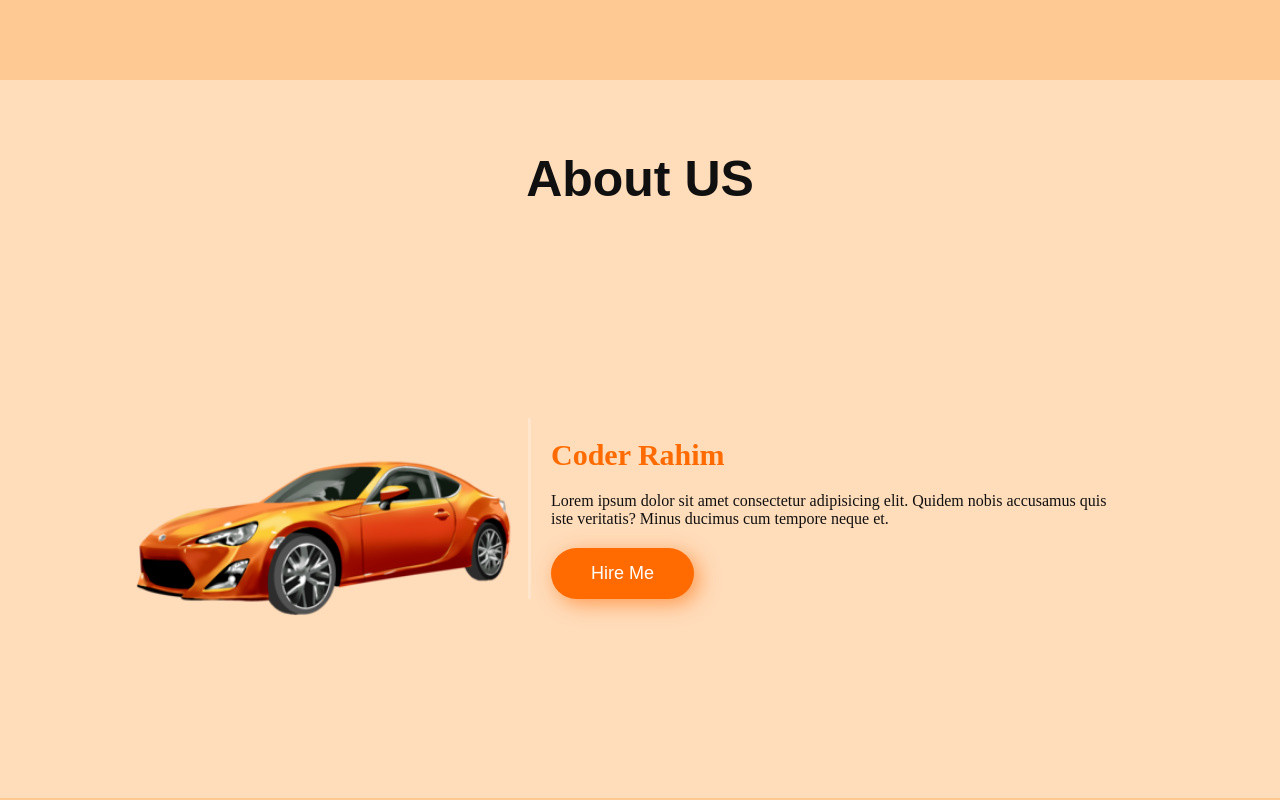
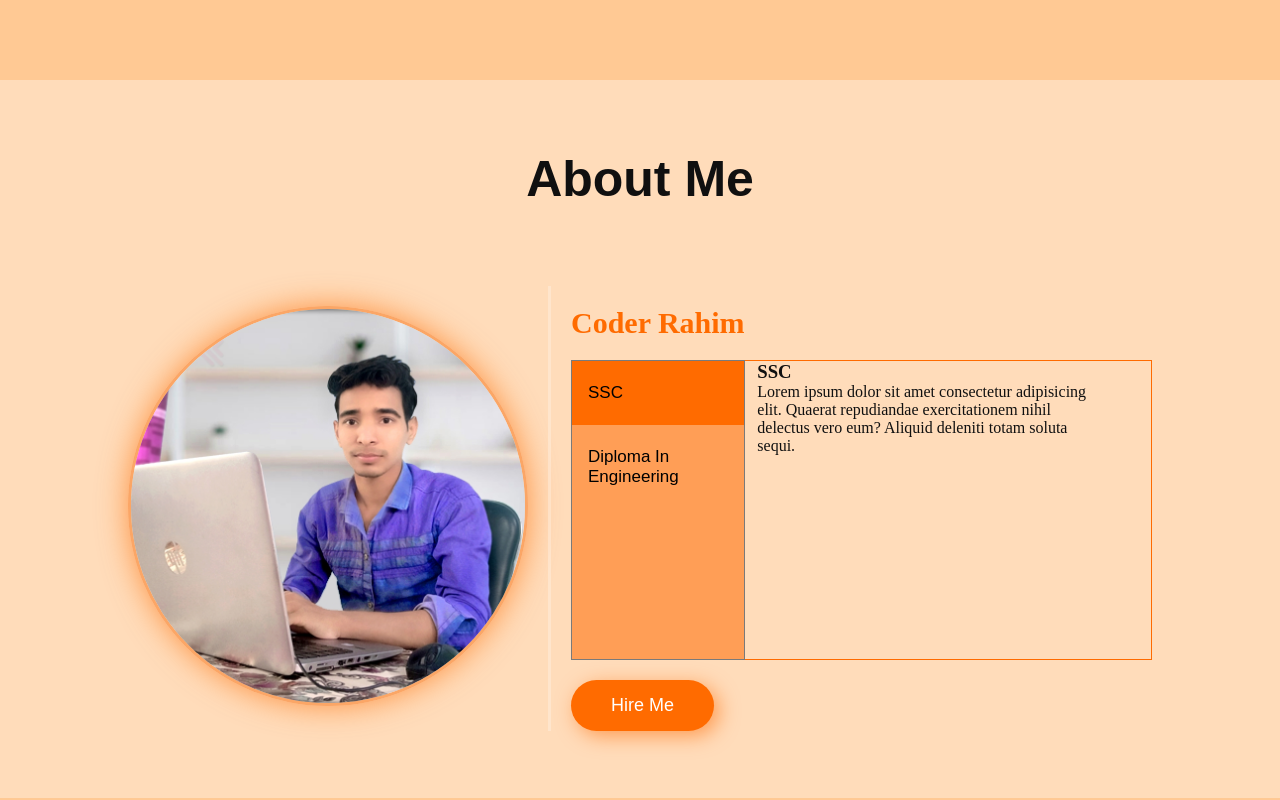
Before and after one commit to coderrahim/first-conseptual-session-project, a plain HTML site: page index.html in a window 1280 px wide. Shown: the part 660-1460 px from the top of the page. Drawn offline with Linux system fonts and the light colour scheme.

```diff
--- a/index.html
+++ b/index.html
@@ -12,7 +12,7 @@
         <div class="main-header container">
             <div class="left-side logo">
                 <a href="#">
-                    <img src="/logo/logo-light.png" alt="Logo">
+                    <img src="/logo/logo-dark.png" alt="Logo">
                 </a>
             </div>
             <div class="right-side">
@@ -42,7 +42,7 @@
             </div>
             <div class="right-side">
                 <a href="#">
-                    <img src="/images/banner-imgage.png" alt="Banner images">
+                    <img src="/images/CoderRahim.png" alt="Coderrahim">
                 </a>
             </div>
         </div>
@@ -51,14 +51,29 @@
 <!-- ABOUT SECTION START -->
 
     <section class="about-us-section bg-color ptb">
-        <h1 class="title">About US</h1>
+        <h1 class="title">About Me</h1>
         <div class="about-us-main container">
             <div class="left-side">
-                <img src="/images/car.png" alt="about">
+                <img class="radius-img" src="./images/CoderRahim.png" alt="about">
             </div>
             <div class="right-side">
                 <h2>Coder Rahim</h2>
-                <p>Lorem ipsum dolor sit amet consectetur adipisicing elit. Quidem nobis accusamus quis iste veritatis? Minus ducimus cum tempore neque et.</p>
+                <div class="tab">
+                  <button class="tablinks" onclick="openCity(event, 'London')" id="defaultOpen">SSC</button>
+                  <button class="tablinks" onclick="openCity(event, 'Paris')">Diploma In Engineering</button>
+
+                </div>
+
+                <div id="London" class="tabcontent">
+                  <h3>SSC</h3>
+                  <p>Lorem ipsum dolor sit amet consectetur adipisicing elit. Quaerat repudiandae exercitationem nihil delectus vero eum? Aliquid deleniti totam soluta sequi.</p>
+                </div>
+
+                <div id="Paris" class="tabcontent">
+                  <h3>Diploma In Computer Engineering</h3>
+                  <p>Lorem, ipsum dolor sit amet consectetur adipisicing elit. Dicta, nisi accusamus. Excepturi exercitationem temporibus aspernatur. Eaque mollitia optio eos, nesciunt sunt quisquam quo harum, voluptas saepe nihil minus sequi repellendus?</p>
+                </div>
+
                 <a href="#contact">
                     <button id="btn-contact" type="button">Hire Me</button>
                 </a>
@@ -129,5 +144,25 @@
             <p><a href="#">&copy; All Right Reserved by Coder Rahim</a></p>
         </div>
     </footer>
+
+    <!-- SCRIPT -->
+    <script>
+        function openCity(evt, cityName) {
+          var i, tabcontent, tablinks;
+          tabcontent = document.getElementsByClassName("tabcontent");
+          for (i = 0; i < tabcontent.length; i++) {
+            tabcontent[i].style.display = "none";
+          }
+          tablinks = document.getElementsByClassName("tablinks");
+          for (i = 0; i < tablinks.length; i++) {
+            tablinks[i].className = tablinks[i].className.replace(" active", "");
+          }
+          document.getElementById(cityName).style.display = "block";
+          evt.currentTarget.className += " active";
+        }
+
+        // Get the element with id="defaultOpen" and click on it
+        document.getElementById("defaultOpen").click();
+        </script>
 </body>
 </html>
--- a/style.css
+++ b/style.css
@@ -84,8 +84,11 @@
     font-size: 20px;
 }
 
-.banner-area .right-side img{
-    width: 400px;
+.banner-area .right-side img, .radius-img{
+    width: 350px;
+    border-radius: 100%;
+    box-shadow: 0px 0px 30px #fc6e08ab;
+    border: 3px solid #f8822e98
 }
 #btn-contact{
     margin-top: 20px;
@@ -123,6 +126,7 @@
 }
 .about-us-main img{
     width: 400px;
+    margin-right: 20px;
 }
 .about-us-main p{
     padding-right: 40px;
@@ -195,3 +199,51 @@
     color: white;
     text-decoration: none;
 }
+
+
+
+
+/* ABOUT US RIGHT SIDEBAR */
+
+.tab {
+    float: left;
+    border: 1px solid #7a7a7a;
+    background-color: #FF9E56;
+    width: 30%;
+    height: 300px;
+  }
+
+  /* Style the buttons inside the tab */
+  .tab button {
+    display: block;
+    background-color: inherit;
+    color: black;
+    padding: 22px 16px;
+    width: 100%;
+    border: none;
+    outline: none;
+    text-align: left;
+    cursor: pointer;
+    transition: 0.3s;
+    font-size: 17px;
+  }
+
+  /* Change background color of buttons on hover */
+  .tab button:hover {
+    background-color: #db6109;
+  }
+
+  /* Create an active/current "tab button" class */
+  .tab button.active {
+    background-color: #FF6B00;
+  }
+
+  /* Style the tab content */
+  .tabcontent {
+    float: left;
+    padding: 0px 12px;
+    border: 1px solid #FF6B00;
+    width: 70%;
+    border-left: none;
+    height: 300px;
+  }
```
Also changed, not shown: images/CoderRahim.png (added), logo/logo.jpg (added).
